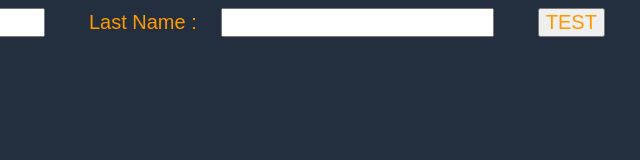
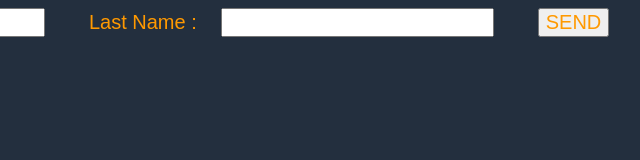
Before and after one commit to theeequeenjay/CECP, a plain HTML site: page index.html in a window 1280 px wide. Shown: the full height of the page, 409-1049 px from the left. Drawn offline with Linux system fonts and the light colour scheme.

Commit message:
Update index.html

```diff
--- a/index.html
+++ b/index.html
@@ -52,7 +52,7 @@
         <label>Last Name :</label>
         <input type="text" id="lName">
         <!-- set button onClick method to call function we defined passing input values as parameters -->
-        <button type="button" onclick="callAPI(document.getElementById('fName').value,document.getElementById('lName').value)">TEST</button>
+        <button type="button" onclick="callAPI(document.getElementById('fName').value,document.getElementById('lName').value)">SEND</button>
     </form>
 </body>
 </html>
```
